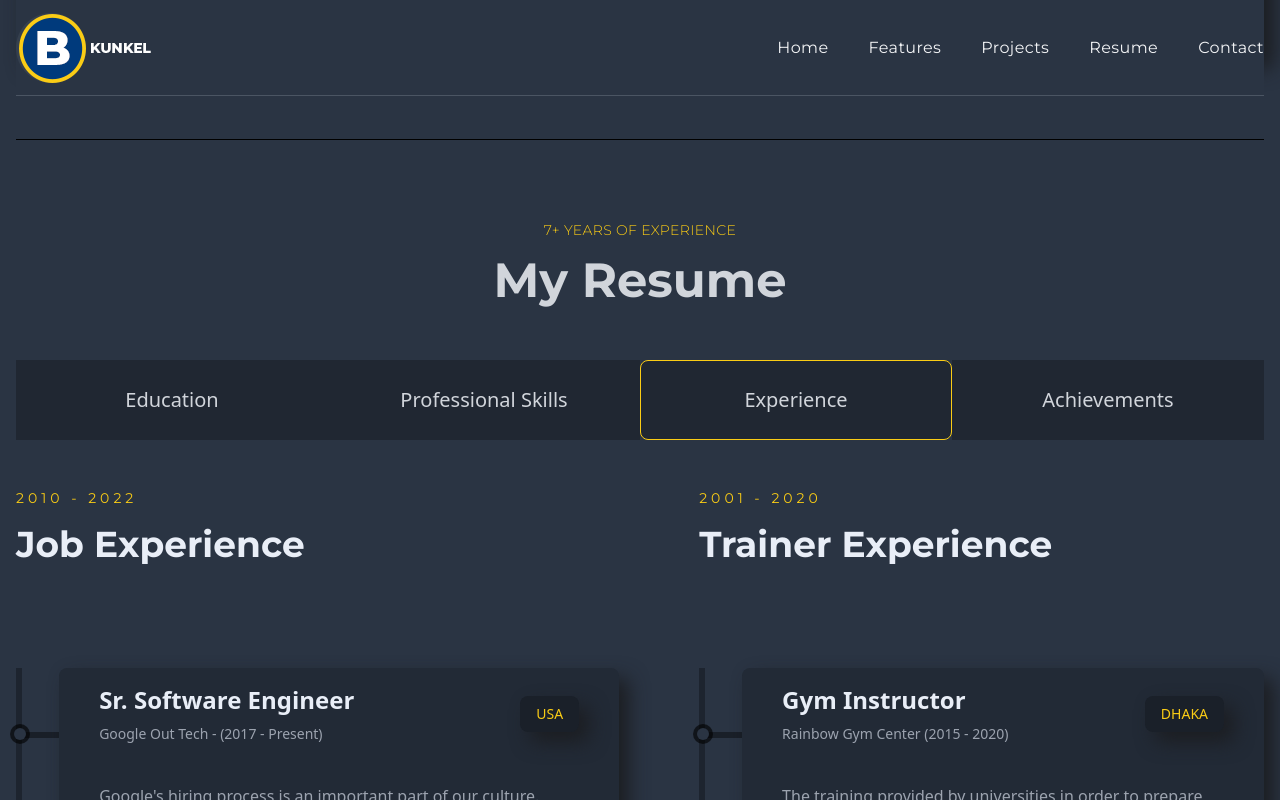
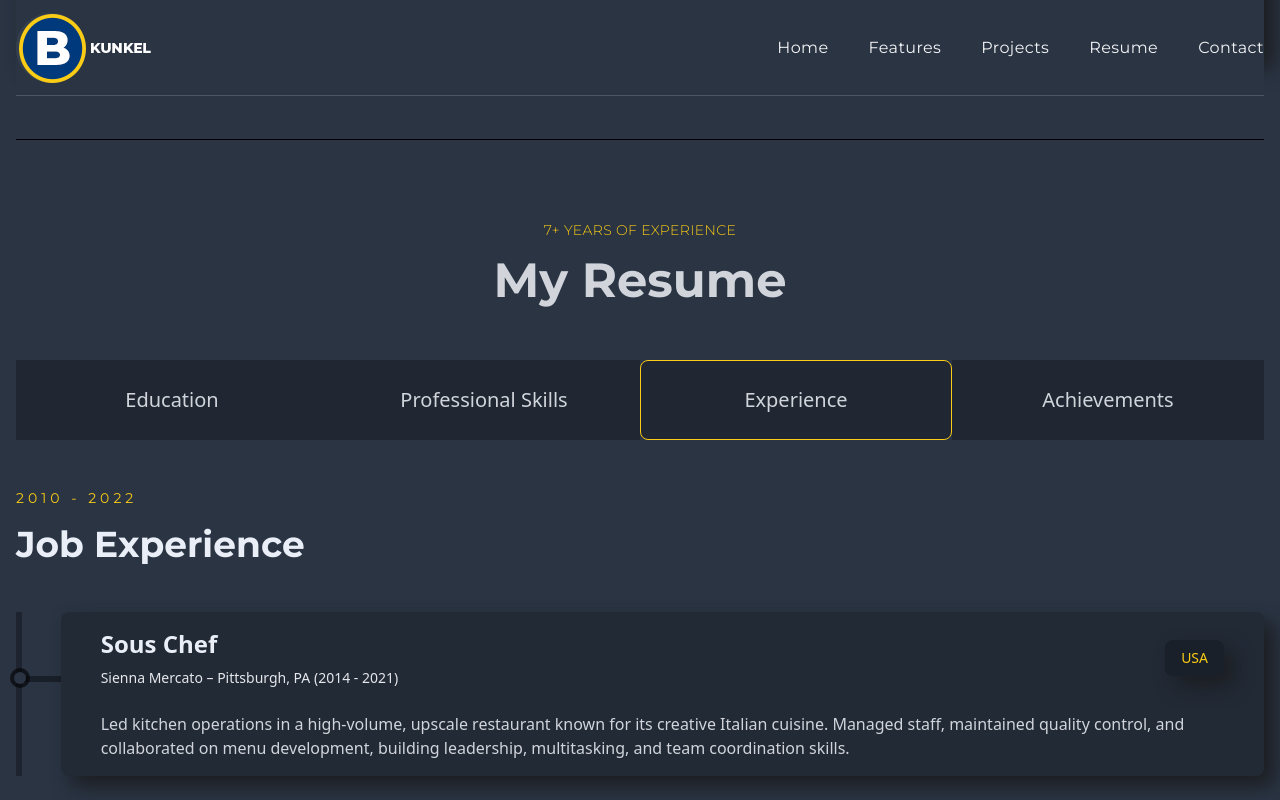
Before and after one commit to Skydiver412/portfolio, a React (Create React App) app: page / in a window 1280 px wide. Both pictures are taken after a click on the item "Experience". Shown: the part 3175-3975 px from the top of the page. Built offline with nearby package versions, Linux system fonts and the light colour scheme.

Commit message:
Added my info.

```diff
--- a/src/components/resume/Achievement.js
+++ b/src/components/resume/Achievement.js
@@ -11,41 +11,50 @@ const Achievement = () => {
     >
       <div>
         <div className="py-6 lgl:py-12 font-titleFont flex flex-col gap-4">
-          <p className="text-sm text-designColor tracking-[4px]">2007 - 2010</p>
-          <h2 className="text-3xl md:text-4xl font-bold">Company Experience</h2>
+          <p className="text-sm text-designColor tracking-[4px]">2023 - 2025</p>
+          <h2 className="text-3xl md:text-4xl font-bold">Educational</h2>
         </div>
-        <div className="mt-14 w-full h-auto border-l-[6px] border-l-black border-opacity-30 flex flex-col gap-10">
+        <div className=" w-full h-auto border-l-[6px] border-l-black border-opacity-30 flex flex-col gap-10">
           <ResumeCard
-            title="Lorem ipsum dolor sit amet."
-            subTitle="Lorem ipsum dolor sit amet alternative."
-            result="Success"
-            des="Lorem ipsum dolor sit amet consectetur adipisicing elit. Tempora itaque accusamus corporis dolor debitis natus sapiente, voluptates possimus minima totam!"
+            title="Dean's List - Fall 2023"
+            subTitle="Web Development Program"
+            result="4.0/4"
+            des="Recognized for outstanding academic performance and maintaining a high GPA throughout the Web Development degree program."
+          />
+          <ResumeCard
+            title="Dean's List - Spring 2024"
+            subTitle="Web Development Program"
+            result="4.0/4"
+            des="Recognized for outstanding academic performance and maintaining a high GPA throughout the Web Development degree program."
+          />
+          <ResumeCard
+            title="Dean's List - Fall 2024"
+            subTitle="Web Development Program"
+            result="4.0/4"
+            des="Recognized for outstanding academic performance and maintaining a high GPA throughout the Web Development degree program."
           />
           {/* <ResumeCard
-            title="Lorem ipsum dolor sit amet."
-            subTitle="Lorem ipsum dolor sit amet alternative."
-            result="Success"
-            des="Lorem ipsum dolor sit amet consectetur adipisicing elit. Tempora itaque accusamus corporis dolor debitis natus sapiente, voluptates possimus minima totam!"
-          />
-          <ResumeCard
-            title="Lorem ipsum dolor sit amet."
-            subTitle="Lorem ipsum dolor sit amet alternative."
-            result="Success"
-            des="Lorem ipsum dolor sit amet consectetur adipisicing elit. Tempora itaque accusamus corporis dolor debitis natus sapiente, voluptates possimus minima totam!"
+            title="Dean's List - Spring 2025"
+            subTitle="Web Development Program"
+            result="4.0/4"
+            des="Recognized for outstanding academic performance and maintaining a high GPA throughout the Web Development degree program."
           /> */}
         </div>
       </div>
+
       <div>
         <div className="py-6 lgl:py-12 font-titleFont flex flex-col gap-4">
-          <p className="text-sm text-designColor tracking-[4px]">2007 - 2010</p>
-          <h2 className="text-3xl md:text-4xl font-bold">Job Experience</h2>
+          <p className="text-sm text-designColor tracking-[4px]">
+            2011 - Present
+          </p>
+          <h2 className="text-3xl md:text-4xl font-bold">Skydiving</h2>
         </div>
-        <div className="mt-14 w-full h-auto border-l-[6px] border-l-black border-opacity-30 flex flex-col gap-10">
+        <div className="w-full h-auto border-l-[6px] border-l-black border-opacity-30 flex flex-col gap-10">
           <ResumeCard
-            title="Lorem ipsum dolor sit amet."
-            subTitle="Lorem ipsum dolor sit amet alternative."
-            result="Success"
-            des="Lorem ipsum dolor sit amet consectetur adipisicing elit. Tempora itaque accusamus corporis dolor debitis natus sapiente, voluptates possimus minima totam!"
+            title="1,000 Skydives Milestone"
+            subTitle="Licensed Skydiver & Adventure Therapy Advocate"
+            result="Since 2011"
+            des="Surpassed 1,000 skydives while promoting the therapeutic and personal growth benefits of skydiving through community outreach and tandem jump experiences."
           />
           {/* <ResumeCard
             title="Lorem ipsum dolor sit amet."
--- a/src/components/resume/Education.js
+++ b/src/components/resume/Education.js
@@ -16,7 +16,7 @@ const Education = () => {
           <h2 className="text-3xl md:text-4xl font-bold">Education Quality</h2>
         </div>
 
-        <div className="mt-6 lgl:mt-14 w-full h-auto border-l-[6px] border-l-black border-opacity-30 flex flex-col gap-10">
+        <div className="w-full h-auto border-l-[6px] border-l-black border-opacity-30 flex flex-col gap-10">
           {/* <ResumeCard
             title="BS - Web Development"
             subTitle="University of South Florida (TBD - TBD)"
--- a/src/components/resume/Experience.js
+++ b/src/components/resume/Experience.js
@@ -14,51 +14,13 @@ const Experience = () => {
           <p className="text-sm text-designColor tracking-[4px]">2010 - 2022</p>
           <h2 className="text-3xl md:text-4xl font-bold">Job Experience</h2>
         </div>
-        <div className="mt-14 w-full h-auto border-l-[6px] border-l-black border-opacity-30 flex flex-col gap-10">
+        <div className="w-full h-auto border-l-[6px] border-l-black border-opacity-30 flex flex-col gap-10">
           <ResumeCard
-            title="Sr. Software Engineer"
-            subTitle="Google Out Tech - (2017 - Present)"
+            title="Sous Chef"
+            subTitle="Sienna Mercato – Pittsburgh, PA (2014 - 2021)"
             result="USA"
-            des="Google's hiring process is an important part of our culture. Googlers care deeply about their teams and the people who make them up."
+            des="Led kitchen operations in a high-volume, upscale restaurant known for its creative Italian cuisine. Managed staff, maintained quality control, and collaborated on menu development, building leadership, multitasking, and team coordination skills."
           />
-          {/* <ResumeCard
-            title="Web Developer & Trainer"
-            subTitle="Apple Developer Team - (2012 - 2016)"
-            result="MALAYSIA"
-            des="A popular destination with a growing number of highly qualified homegrown graduates, it's true that securing a role in Malaysia isn't easy."
-          />
-          <ResumeCard
-            title="Front-end Developer"
-            subTitle="Nike - (2020 - 2011)"
-            result="Oman"
-            des="The Oman economy has grown strongly over recent years, having transformed itself from a producer and innovation-based economy."
-          /> */}
-        </div>
-      </div>
-      <div>
-        <div className="py-6 lgl:py-12 font-titleFont flex flex-col gap-4">
-          <p className="text-sm text-designColor tracking-[4px]">2001 - 2020</p>
-          <h2 className="text-3xl md:text-4xl font-bold">Trainer Experience</h2>
-        </div>
-        <div className="mt-14 w-full h-auto border-l-[6px] border-l-black border-opacity-30 flex flex-col gap-10">
-          <ResumeCard
-            title="Gym Instructor"
-            subTitle="Rainbow Gym Center (2015 - 2020)"
-            result="DHAKA"
-            des="The training provided by universities in order to prepare people to work in various sectors of the economy or areas of culture."
-          />
-          {/* <ResumeCard
-            title="Web Developer and Instructor"
-            subTitle="SuperKing College (2010 - 2014)"
-            result="CANADA"
-            des="Higher education is tertiary education leading to award of an academic degree. Higher education, also called post-secondary education."
-          />
-          <ResumeCard
-            title="School Teacher"
-            subTitle="Kingstar Secondary School (2001 - 2010)"
-            result="NEVADA"
-            des="Secondary education or post-primary education covers two phases on the International Standard Classification of Education scale."
-          /> */}
         </div>
       </div>
     </motion.div>
--- a/src/components/resume/ResumeCard.js
+++ b/src/components/resume/ResumeCard.js
@@ -16,14 +16,14 @@ const ResumeCard = ({ title, subTitle, result, des }) => {
       </div>
       <div
         className="w-full bg-black bg-opacity-20 hover:bg-opacity-30 duration-300
-       rounded-lg p-4 lgl:px-10 flex flex-col justify-center gap-6 lgl:gap-10 shadow-shadowOne"
+       rounded-lg p-4 lgl:px-10 flex flex-col justify-center gap-6 shadow-shadowOne"
       >
         <div className="flex flex-col lgl:flex-row justify-between gap-4 lgl:gap-0 lgl:items-center">
           <div>
             <h3 className="text-xl md:text-2xl font-semibold group-hover:text-white duration-300">
               {title}
             </h3>
-            <p className="text-sm mt-2 text-gray-400 group-hover:text-white duration-300">
+            <p className="text-sm mt-2 text-gray-200 group-hover:text-white duration-300">
               {subTitle}
             </p>
           </div>
@@ -36,7 +36,7 @@ const ResumeCard = ({ title, subTitle, result, des }) => {
             </p>
           </div>
         </div>
-        <p className="text-sm md:text-base font-medium text-gray-400 group-hover:text-gray-300 duration-300">
+        <p className="text-sm md:text-base font-medium text-gray-300 group-hover:text-gray-300 duration-300">
           {des}
         </p>
       </div>
```
